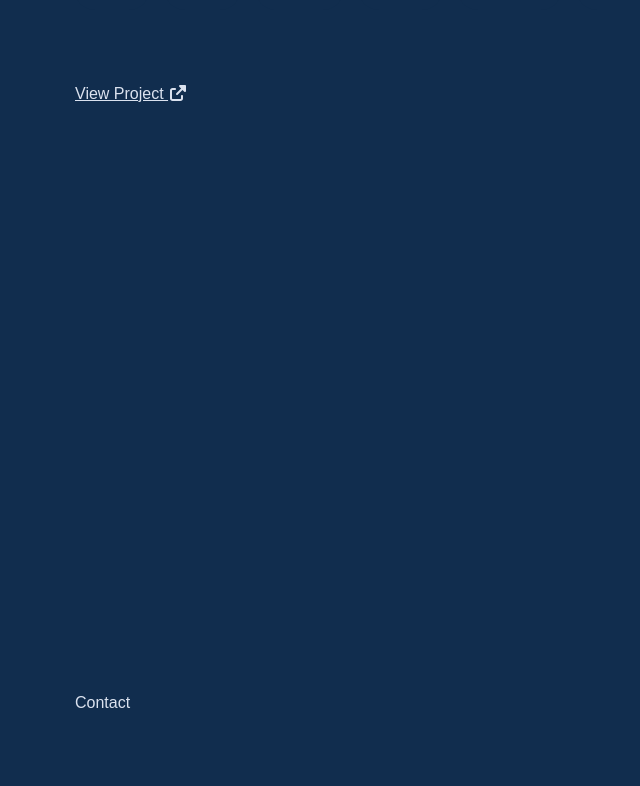
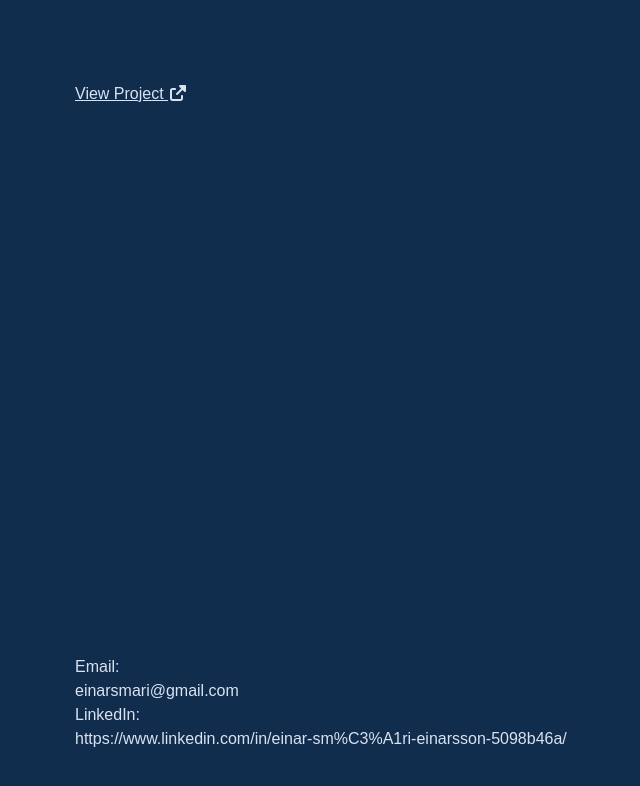
Before and after one commit to eseinn/portfolio, a Next.js app in the folder my-portfolio/: page / in a window 1280 px wide. Shown: the part 3824-4610 px from the top of the page, without its empty margins (21-661 px from the left). Built offline with nearby package versions, Linux system fonts and the light colour scheme.

Commit message:
add Contact info

```diff
--- a/my-portfolio/app/Sections/Contact.tsx
+++ b/my-portfolio/app/Sections/Contact.tsx
@@ -1,4 +1,18 @@
 const Contact = () => {
-  return <div>Contact</div>;
+  return (
+    <div>
+      <div>
+        <div>Email:</div>
+        <div>einarsmari@gmail.com</div>
+      </div>
+      <div>
+        <div>LinkedIn:</div>
+        <div>
+          https://www.linkedin.com/in/einar-sm%C3%A1ri-einarsson-5098b46a/
+        </div>
+      </div>
+      <div></div>
+    </div>
+  );
 };
 export default Contact;
```
